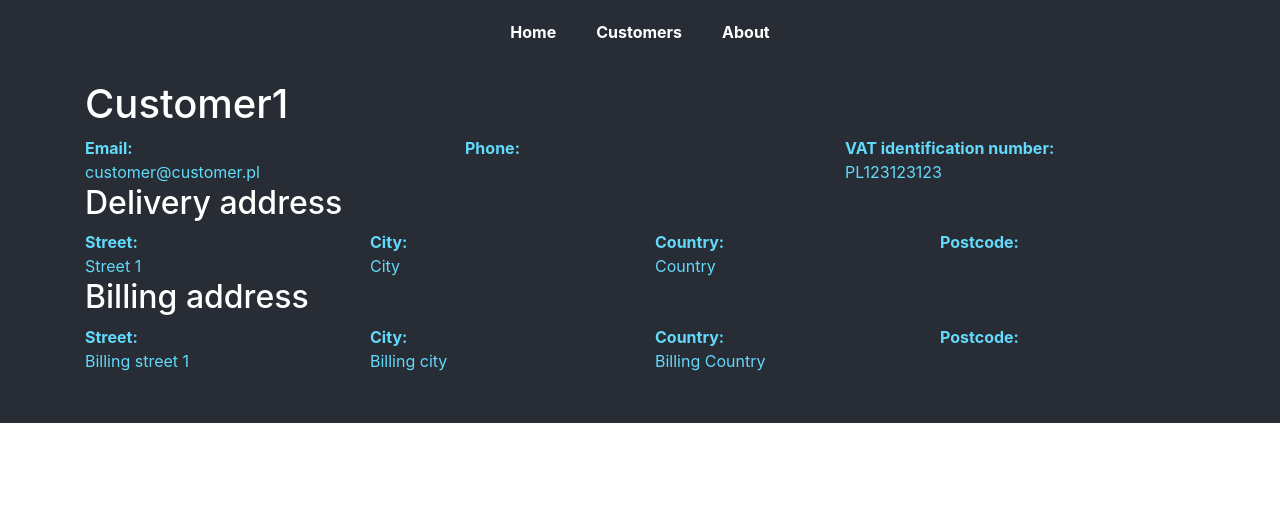
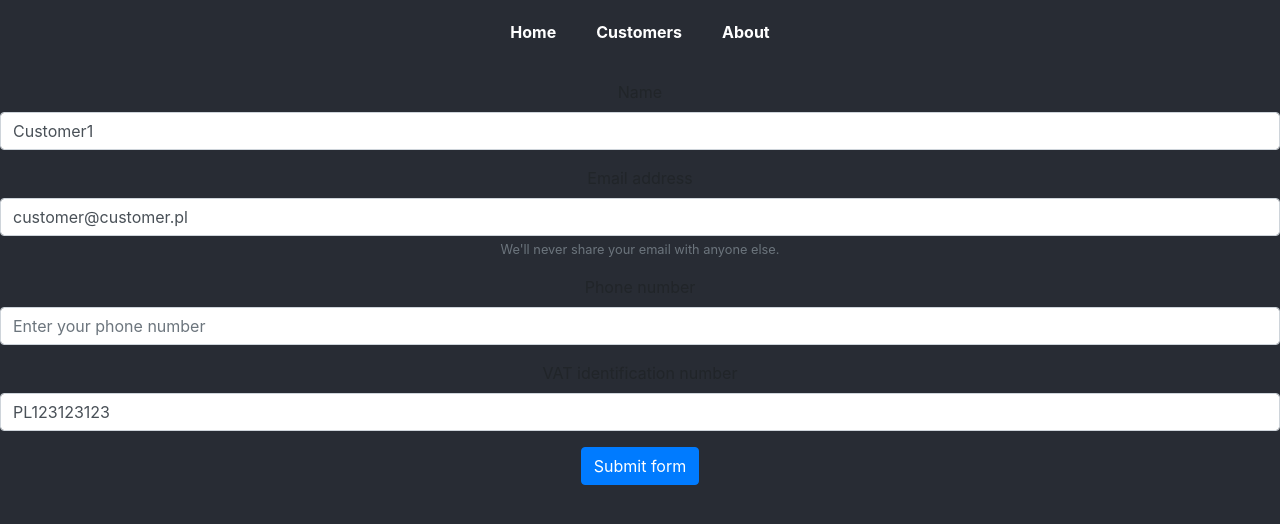
Before and after one commit to bionanek/glasswitch-orders-web, a React (Create React App) app: page /customers/1/edit in a window 1280 px wide. Shown: the top 524 px of the page. Built offline with nearby package versions, Linux system fonts and the light colour scheme.

Commit message:
Added CustomerEdit component for adding new/editing customers

```diff
--- a/src/App.js
+++ b/src/App.js
@@ -6,6 +6,7 @@ import { BrowserRouter, Route, Switch } from "react-router-dom";
 import Home from "./components/home/Home";
 import Customers from "./components/customers/Customers";
 import CustomerDetail from "./components/customers/CustomerDetail";
+import CustomerEdit from "./components/customers/CustomerEdit";
 import About from "./components/about/About";
 import RouteError from "./components/common/RouteError";
 import Navigation from "./components/common/navigation/Navigation";
@@ -21,7 +22,8 @@ class App extends Component {
               <Switch>
                 <Route path="/" component={Home} exact />
                 <Route path="/customers" component={Customers} exact/>
-                <Route path="/customers/:id" component={CustomerDetail} />
+                <Route path="/customers/:id" component={CustomerDetail} exact/>
+                <Route path="/customers/:id/edit" component={CustomerEdit} />
                 <Route path="/about" component={About} />
                 <Route component={RouteError} />
               </Switch>
--- a/src/App.scss
+++ b/src/App.scss
@@ -10,7 +10,6 @@
 }
 
 .App-header {
-  min-height: 100vh;
   display: flex;
   flex-direction: column;
   align-items: center;
@@ -33,5 +32,6 @@
 }
 
 .content {
+  min-height: 100vh;
   padding-bottom: 50px;
 }
--- a/src/components/common/simpleList/SimpleListElement.js
+++ b/src/components/common/simpleList/SimpleListElement.js
@@ -4,7 +4,8 @@ import { FontAwesomeIcon } from "@fortawesome/react-fontawesome";
 import { faTrashAlt, faEdit } from "@fortawesome/free-solid-svg-icons";
 
 const SimpleListElement = props => {
-  const onDeleteButtonClick = () => {
+  const onDeleteButtonClick = (e) => {
+    e.stopPropagation();
     if (props.element.deleteHandler) {
       props.element.deleteHandler(props.element, props.index);
     } else {
@@ -24,7 +25,7 @@ const SimpleListElement = props => {
       <span className="sub-title">{props.element.subTitle.toString()}</span>
       <span className="buttons-wrapper">
         {props.isEditable && (
-          <span className="edit-icon">
+          <span className="edit-icon" onClick={props.element.editHandler}>
             <FontAwesomeIcon icon={faEdit} />
           </span>
         )}
--- a/src/components/customers/CustomerDetail.js
+++ b/src/components/customers/CustomerDetail.js
@@ -30,8 +30,8 @@ class CustomerDetail extends Component {
             <Container>
               <h1>{customer.name}</h1>
               <Row>
-                <DetailElement header="Email:" value={customer.email} />
-                <DetailElement header="Phone:" value={customer.phone} />
+                <DetailElement header="Email address:" value={customer.email} />
+                <DetailElement header="Phone number:" value={customer.phone} />
                 <DetailElement header="VAT identification number:" value={customer.vatNumber} />
               </Row>
               <h2>Delivery address</h2>
--- /dev/null
+++ b/src/components/customers/CustomerEdit.js
@@ -0,0 +1,55 @@
+import React, { Component } from "react";
+import Form from 'react-bootstrap/Form';
+import Button from 'react-bootstrap/Button';
+import dummyCustomers from "./CustomersData";
+
+class CustomerEdit extends Component {
+  constructor(props) {
+    super(props);
+    const customerId = parseInt(this.props.match.params.id);
+
+    const customer = dummyCustomers.find(cust => {
+      return cust.id === customerId;
+    })
+
+    this.state = {
+      customer: customer,
+      customerId: customerId,
+    }
+  }
+
+  handleSubmit(event) {
+    alert("form submitted");
+  }
+
+  render() {
+    return (
+      <Form
+        onSubmit={e => this.handleSubmit(e)}
+      >
+        <Form.Group controlId="formName">
+          <Form.Label>Name</Form.Label>
+          <Form.Control type="text" placeholder="Enter your name" defaultValue={this.state.customer.name}/>
+        </Form.Group>
+        <Form.Group controlId="formEmail">
+          <Form.Label>Email address</Form.Label>
+          <Form.Control type="email" placeholder="Enter email" defaultValue={this.state.customer.email}/>
+          <Form.Text className="text-muted">
+            We'll never share your email with anyone else.
+          </Form.Text>
+        </Form.Group>
+        <Form.Group controlId="formPhone">
+          <Form.Label>Phone number</Form.Label>
+          <Form.Control type="text" placeholder="Enter your phone number" defaultValue={this.state.customer.phone}/>
+        </Form.Group>
+        <Form.Group controlId="formVat">
+          <Form.Label>VAT identification number</Form.Label>
+          <Form.Control type="text" placeholder="Enter your VAT" defaultValue={this.state.customer.vatNumber}/>
+        </Form.Group>
+        <Button type="submit">Submit form</Button>
+      </Form>
+    )
+  }
+}
+
+export default CustomerEdit;
--- a/src/components/customers/list/CustomersList.js
+++ b/src/components/customers/list/CustomersList.js
@@ -9,10 +9,15 @@ class CustomersList extends Component {
       title: customer.name,
       subTitle: customer.email,
       deletable: customer.deletable,
+      editHandler: (e) => {
+        e.stopPropagation();
+        const editUrl = `customers/${customer.id}/edit`;
+        this.props.history.push(editUrl);
+      },
+      clickHandler: () => {
+        this.props.history.push(`customers/${customer.id}`);
+      },
       deleteHandler: null,
-      clickHandler: () => {
-        this.props.history.push('customers/' + customer.id);
-      }
     };
   }, this);
 
```
